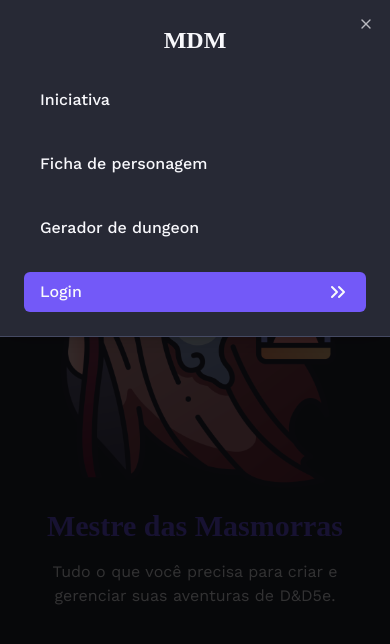
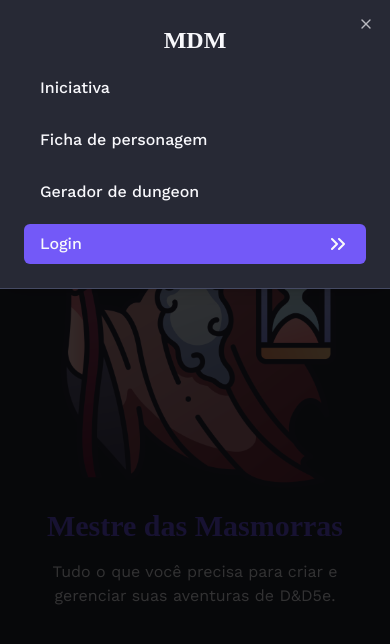
Before and after one commit to WillianIgorDeveloper/mdm-app, a React (Vite) app: page / in a window 390 px wide. Both pictures are taken after a click on the button 366 px from the left and 24 px from the top of the page. Shown: the top 644 px of the page. Built offline with nearby package versions, Linux system fonts and the light colour scheme; a web font is replaced by a local one; what tailwind-dracula would draw is missing.

Commit message:
Improve format/structure: navbar

```diff
--- a/src/presentation/components/composed/navbar/index.tsx
+++ b/src/presentation/components/composed/navbar/index.tsx
@@ -30,43 +30,45 @@ export function Navbar() {
                 <MenuIcon />
               </SheetTrigger>
               <SheetContent side="top">
-                <nav className="flex flex-col gap-6">
+                <nav className="flex flex-col gap-3">
                   <SheetTrigger asChild className="text-center">
                     <Link to={ROUTES.HOME}>
                       <h1 className="font-serif text-2xl font-bold">MDM</h1>
                     </Link>
                   </SheetTrigger>
-                  <SheetTrigger asChild>
-                    <NavLink
-                      to={ROUTES.INITIATIVE}
+                  <SheetTrigger
+                    asChild
+                    // @ts-ignore
                     className={({ isActive }) =>
                       isActive ? "bg-card rounded-lg" : ""
                     }
                   >
+                    <NavLink to={ROUTES.INITIATIVE}>
                       <Button variant="link" className="text-md">
                         Iniciativa
                       </Button>
                     </NavLink>
                   </SheetTrigger>
-                  <SheetTrigger asChild>
-                    <NavLink
-                      to={ROUTES.CHARACTER_SHEET}
+                  <SheetTrigger
+                    asChild
+                    // @ts-ignore
                     className={({ isActive }) =>
                       isActive ? "bg-card rounded-lg" : ""
                     }
                   >
+                    <NavLink to={ROUTES.CHARACTER_SHEET}>
                       <Button variant="link" className="text-md">
                         Ficha de personagem
                       </Button>
                     </NavLink>
                   </SheetTrigger>
-                  <SheetTrigger asChild>
-                    <NavLink
-                      to={ROUTES.DUNGEON_GENERATOR}
+                  <SheetTrigger
+                    asChild // @ts-ignore
                     className={({ isActive }) =>
                       isActive ? "bg-card rounded-lg" : ""
                     }
                   >
+                    <NavLink to={ROUTES.DUNGEON_GENERATOR}>
                       <Button variant="link" className="text-md">
                         Gerador de dungeon
                       </Button>
--- a/src/presentation/layouts/base-layout.tsx
+++ b/src/presentation/layouts/base-layout.tsx
@@ -1,11 +1,18 @@
+// ==== Imports ====
+// External
 import { Outlet } from "react-router-dom"
+// Components
 import { Navbar } from "@/presentation/components/composed/navbar"
 
+// ==== Component ====
 export function BaseLayout() {
+  // Return
   return (
-    <div className="container py-3">
+    <div>
       <Navbar />
-      <Outlet />
+      <div className="container py-3">
+        <Outlet />
+      </div>
     </div>
   )
 }
--- a/src/presentation/pages/dungeon-generator/index.tsx
+++ b/src/presentation/pages/dungeon-generator/index.tsx
@@ -1,5 +1,5 @@
 import { useState } from "react"
-import { dungeonGenerator } from "@/utils/dungeon-generator"
+import { dungeonGenerator } from "@/utils/function/dungeon-generator"
 import { Button } from "@/presentation/components/ui/button"
 import type { Dungeon } from "@/utils/entity"
 import {
@@ -35,32 +35,13 @@ export function DungeonGeneratorPage() {
                 <p>
                   {piece.name} {piece.id}
                 </p>
-                {piece.trap && (
-                  <p>
-                    Armadilha: {piece.trap.name} - {piece.trap.description}
-                  </p>
-                )}
-                {piece.danger && (
-                  <p>
-                    Perigo: {piece.danger.name} - {piece.danger.description}
-                  </p>
-                )}
-                {piece.encounter && (
-                  <p>
-                    Encontro: {piece.encounter.name} - {piece.encounter.description}
-                  </p>
-                )}
+                {piece.trap && <p>Armadilha: {piece.trap.name}</p>}
+                {piece.danger && <p>Perigo: {piece.danger.name}</p>}
+                {piece.encounter && <p>Encontro: {piece.encounter.name}</p>}
                 {piece.chest && (
                   <div>
-                    <p>
-                      Baú: {piece.chest.name} - {piece.chest.description}
-                    </p>
-                    {piece.chest.trap && (
-                      <p>
-                        Armadilha: {piece.chest.trap.name} -{" "}
-                        {piece.chest.trap.description}
-                      </p>
-                    )}
+                    <p>Baú: {piece.chest.name}</p>
+                    {piece.chest.trap && <p>Armadilha: {piece.chest.trap.name}</p>}
                   </div>
                 )}
               </li>
--- a/src/presentation/pages/home/index.tsx
+++ b/src/presentation/pages/home/index.tsx
@@ -1,9 +1,11 @@
+// ==== Component ====
 export function HomePage() {
+  // Return
   return (
     <main className="container text-center py-20 px-5 flex flex-col items-center justify-center gap-3 max-w-sm md:max-w-none md:gap-5 md:h-[80vh] lg:gap-8 xl:gap-28">
       <img
         src="/icon.svg"
-        alt="Atlas"
+        alt="Mestre das Masmorras"
         className="md:max-w-xs animate-fade-right duration-500"
       />
       <div className="space-y-3 md:max-w-xs lg:max-w-md xl:max-w-xl animate-fade-left duration-500">
```
Lines whose indentation alone changed are shown as unchanged.
